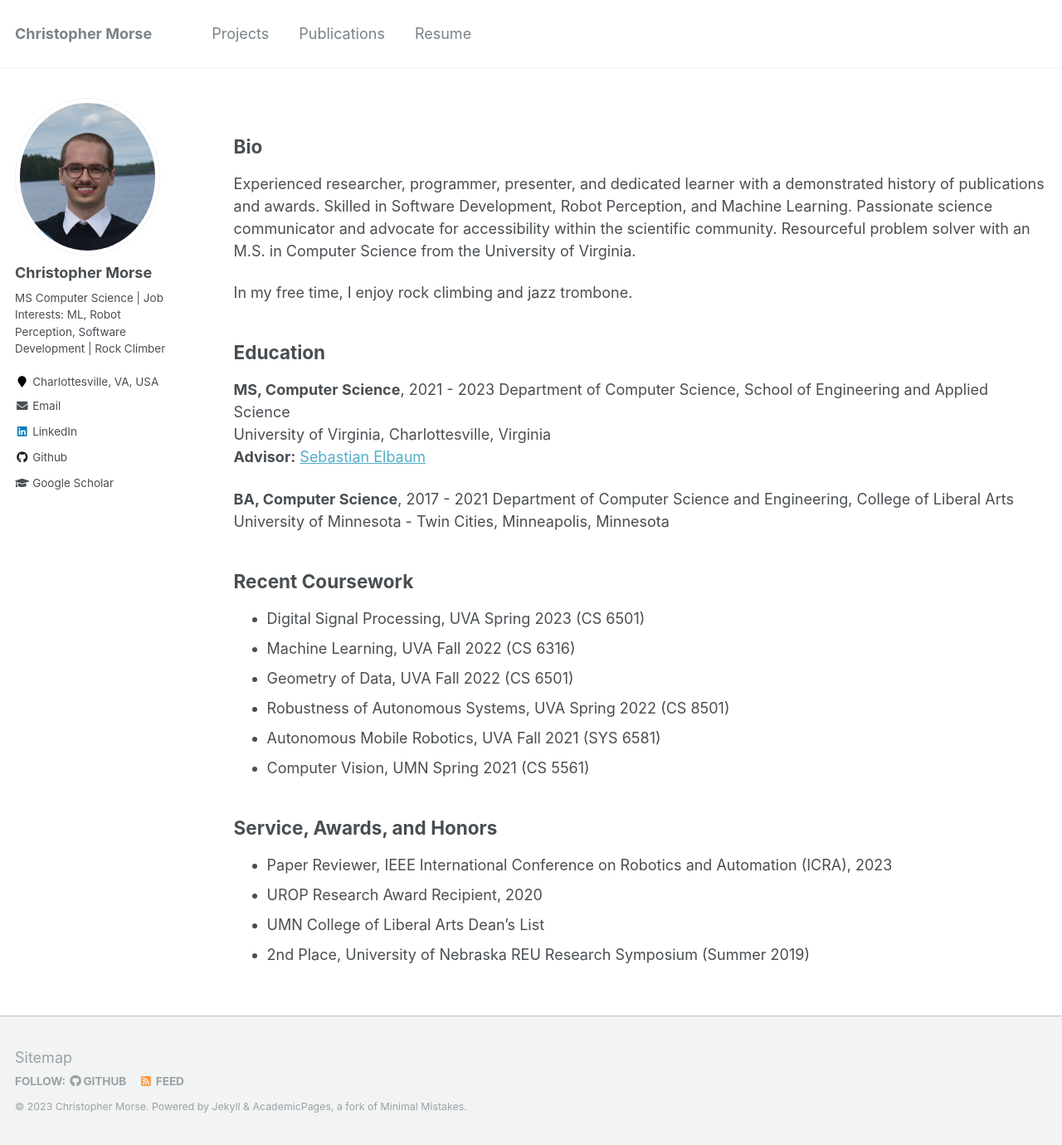
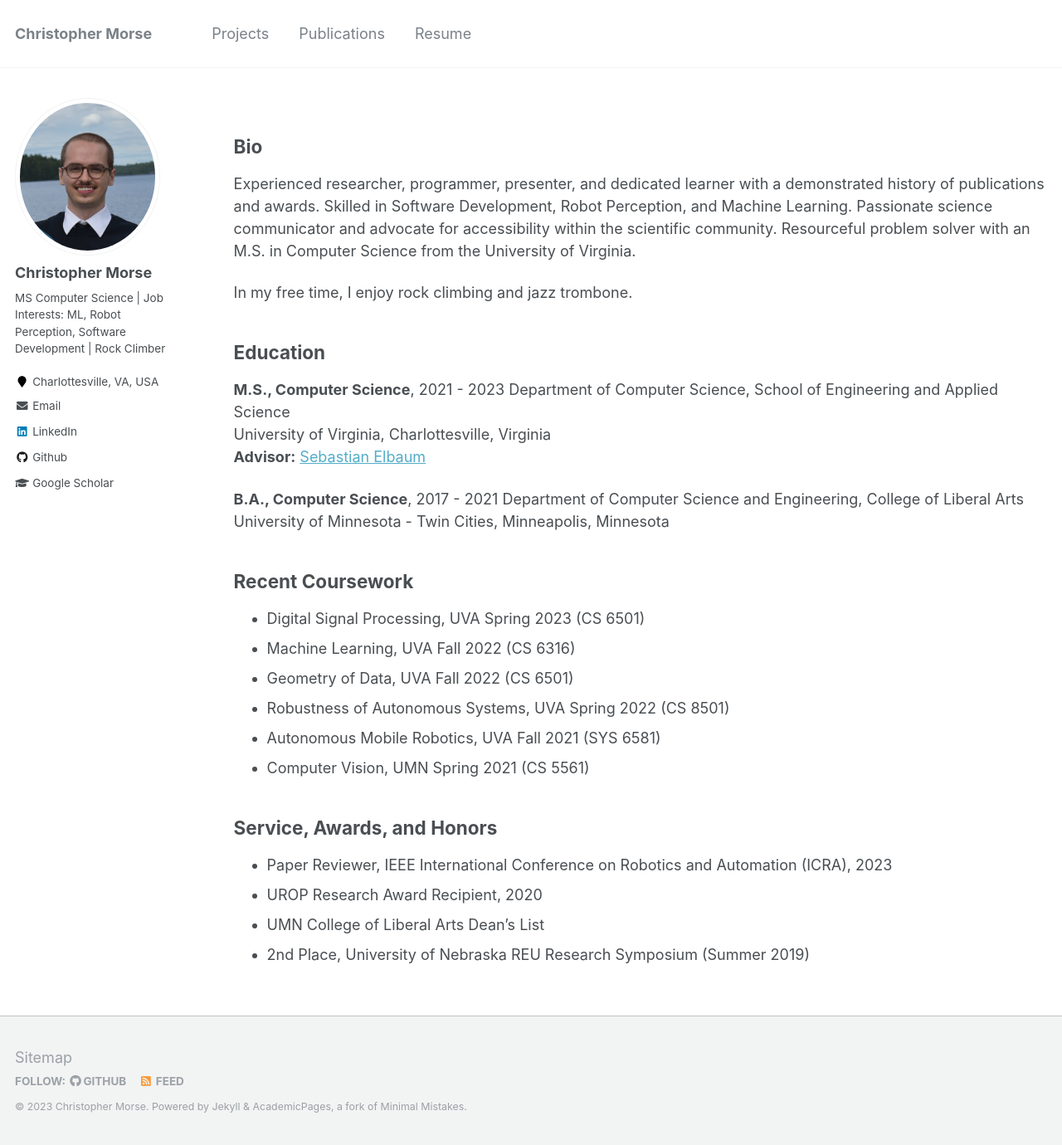
Before and after one commit to christheissmorse/christheissmorse.github.io, a Jekyll site: the page built from _pages/about.md, in a window 1280 px wide and 1380 px high. Shown: the whole window at 83% size. Built offline with Jekyll 4.4.1, drawn with Linux system fonts in a browser that asks for light colours.

```diff
--- a/_pages/about.md
+++ b/_pages/about.md
@@ -16,12 +16,12 @@ In my free time, I enjoy rock climbing and jazz trombone.
 
 ## Education
 
-**MS, Computer Science**,  2021 - 2023
+**M.S., Computer Science**,  2021 - 2023
 Department of Computer Science, School of Engineering and Applied Science
 University of Virginia, Charlottesville, Virginia
 **Advisor:** [Sebastian Elbaum](https://www.cs.virginia.edu/~se4ja/)
 
-**BA, Computer Science**, 2017 - 2021
+**B.A., Computer Science**, 2017 - 2021
 Department of Computer Science and Engineering, College of Liberal Arts
 University of Minnesota - Twin Cities, Minneapolis, Minnesota
 
```
Also changed, not shown: _publications/spring.md (+2 -1 lines), 1 other file.
